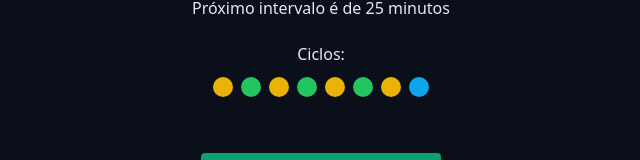
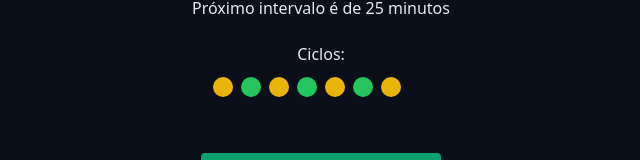
Before and after one commit to Matvops/pomodoro-chronos, a React (Vite) app: page / in a window 1280 px wide. Shown: the part 730-890 px from the top of the page, without its empty margins (319-959 px from the left). Built offline with nearby package versions, Linux system fonts and the light colour scheme.

Commit message:
Fix: Corrige nome da classe de descanso longo

```diff
--- a/src/components/Cycles/style.module.css
+++ b/src/components/Cycles/style.module.css
@@ -27,6 +27,6 @@
     background-color: var(--success);
 }
 
-.short {
+.rest {
     background-color: var(--info);
 }
```
